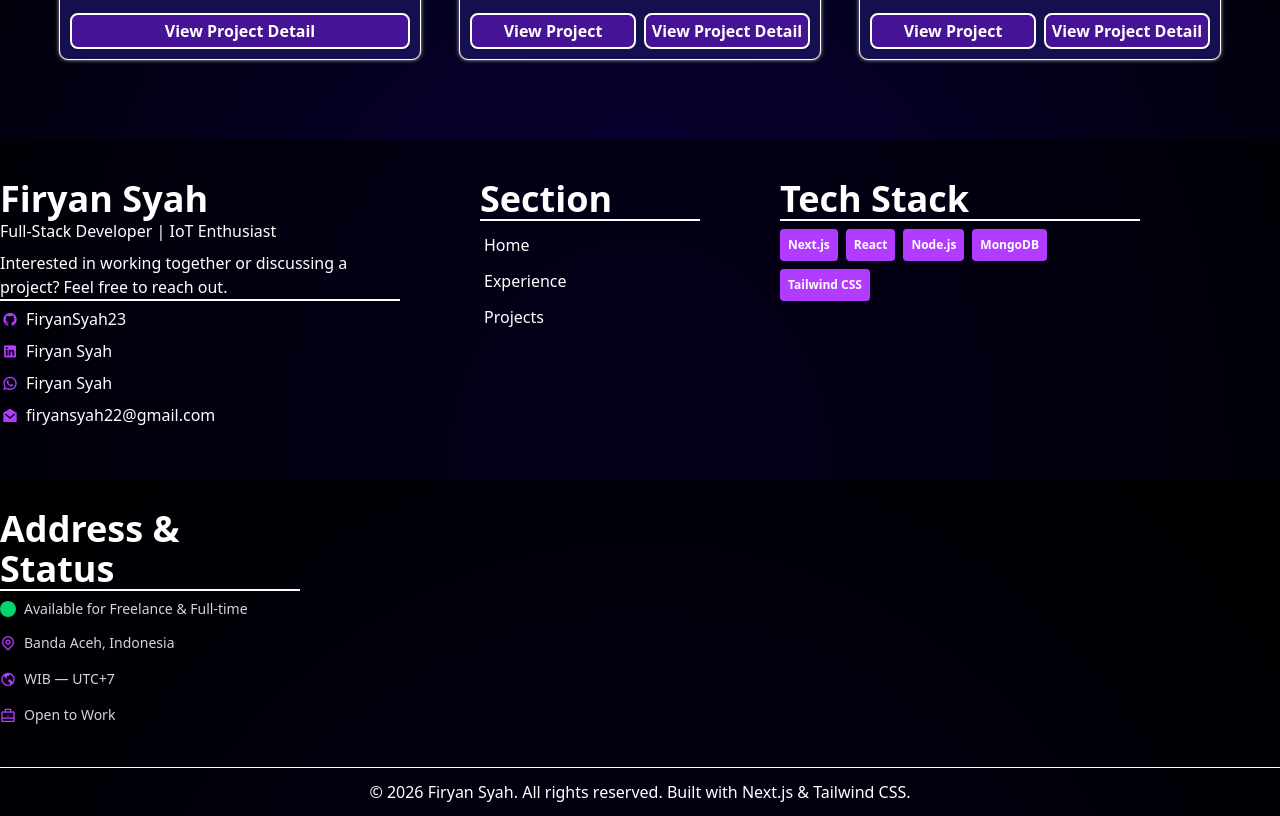
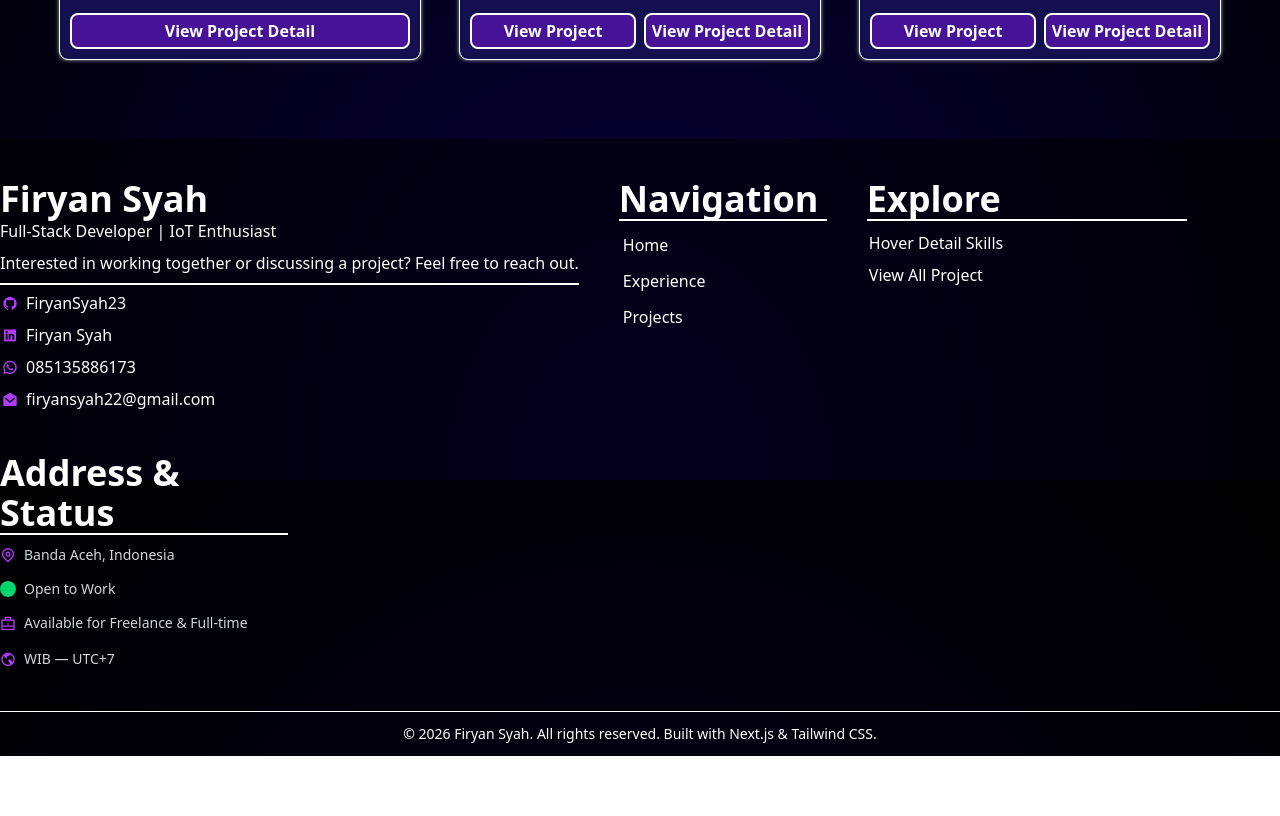
Before and after one commit to FiryanSyah23/firyansyah-portfolio, a Next.js app: page / in a window 1280 px wide. Shown: the part 2720-3536 px from the top of the page. After the commit the page ends 3476 px from the top, so only its background shows below. Built offline with nearby package versions, Linux system fonts and the light colour scheme.

Commit message:
feat: enhance tech skills display with experience duration and project count; refactor footer layout and update contact info

```diff
--- a/src/components/layout/ExperinceLayout/TechSkillsList.jsx
+++ b/src/components/layout/ExperinceLayout/TechSkillsList.jsx
@@ -7,7 +7,7 @@ export default function TechSkillsList({ data }) {
 	const [expandList, setExpandList] = useState(null);
 
 	return (
-		<div className="container mx-auto text-white mt-5 xl:h-140 pb-10">
+		<div id="skillExperience" className="container mx-auto text-white mt-5 xl:h-140 pb-10">
 			<div className="flex justify-center relative">
 				<div className="w-300 h-px bg-linear-to-l from-transparent via-accent to-transparent relative  " />
 			</div>
--- a/src/components/layout/footer/Footer.jsx
+++ b/src/components/layout/footer/Footer.jsx
@@ -2,68 +2,82 @@
 import React from "react";
 import LogoLinkDetail from "@/components/ui/LogoLinkDetail";
 import SectionsLink from "@/components/ui/SectionsLink";
-import Badge from "@/components/ui/Badge";
+import Link from "next/link";
+
+const linkListClass = "flex flex-col gap-1 *:p-0.5 *:hover:bg-secondary *:rounded-lg items-start";
 
 export default function Footer() {
 	return (
-		<div className="w-full bg-black/55 text-white ">
-			<div className="container mx-auto py-10 flex gap-20 max-sm:gap-5 flex-wrap [&_h2]:font-bold max-sm:[&_h2]:text-3xl max-sm:px-2  ">
-				<div className="flex flex-col ">
-					<div className="w-100 max-sm:w-full mb-1">
-						<h2 className="text-4xl ">Firyan Syah</h2>
+		<footer className="w-full bg-black/55 text-white">
+			<div className="container mx-auto py-10 flex gap-10 max-sm:gap-5 flex-wrap [&_h2]:font-bold [&_h3]:font-bold max-sm:[&_h2]:text-3xl max-sm:[&_h3]:text-3xl max-sm:px-2">
+				{/* Identity */}
+				<div className="flex flex-col">
+					<div className="max-sm:w-full mb-1">
+						<h2 className="text-4xl">Firyan Syah</h2>
 						<p className="mb-2">Full-Stack Developer | IoT Enthusiast</p>
-						<p className="border-b-2 border-b-white">
+						<p className="border-b-2 border-b-white pb-2">
 							Interested in working together or discussing a project? Feel free to reach out.
 						</p>
 					</div>
-					<div className="flex flex-col gap-1 *:p-0.5 *:hover:bg-secondary *:w-56 *:rounded-lg items-start">
+					<div className={`${linkListClass} *:w-56`}>
 						<LogoLinkDetail />
 					</div>
 				</div>
-				<div className="w-55 max-sm:w-full flex flex-col">
-					<h2 className="text-4xl border-b-2 border-b-white mb-2">Section</h2>
+
+				{/* Section */}
+				<div className="basis-52 max-sm:w-full flex flex-col">
+					<h3 className="text-4xl border-b-2 border-b-white mb-2">Navigation</h3>
 					<div className="flex flex-col *:text-start *:p-1 *:w-full *:hover:bg-secondary gap-1 *:rounded-lg">
 						<SectionsLink />
 					</div>
 				</div>
-				<div className="w-90 max-sm:w-full">
-					<h2 className="text-4xl border-b-2 border-b-white mb-2">Tech Stack</h2>
-					<div className="flex gap-2 flex-wrap">
-						<Badge>Next.js </Badge>
-						<Badge>React </Badge>
-						<Badge>Node.js </Badge>
-						<Badge>MongoDB </Badge>
-						<Badge>Tailwind CSS </Badge>
+
+				{/* Features */}
+				<div className="basis-80 max-sm:w-full">
+					<h3 className="text-4xl border-b-2 border-b-white mb-2">Explore</h3>
+					<div className={`${linkListClass} *:w-56`}>
+						<a href="#skillExperience" className="text-left">
+							Hover Detail Skills
+						</a>
+						<Link href="/project">View All Project</Link>
 					</div>
 				</div>
-				<div className="w-75 max-sm:w-full">
-					<h2 className="text-4xl border-b-2 border-b-white mb-2">Address & Status</h2>
+
+				{/* Address & Status */}
+				<div className="basis-72 max-sm:w-full">
+					<h3 className="text-4xl border-b-2 border-b-white mb-2">Address & Status</h3>
 					<div className="flex flex-col gap-3 text-sm text-gray-300">
 						<div className="flex items-center gap-2">
-							<span className="w-4 h-4 bg-green-400 rounded-full animate-pulse shrink-0"></span>
+							<i className="ri-map-pin-line text-secondary text-base" aria-hidden="true"></i>
+							<span>Banda Aceh, Indonesia</span>
+						</div>
+
+						<div className="flex items-center gap-2">
+							<span
+								className="w-4 h-4 bg-green-400 rounded-full animate-pulse shrink-0"
+								role="status"
+								aria-label="Open to work"
+							></span>
+							<span>Open to Work</span>
+						</div>
+
+						<div className="flex items-center gap-2">
+							<i className="ri-briefcase-line text-secondary text-base" aria-hidden="true"></i>
 							<span>Available for Freelance & Full-time</span>
 						</div>
 
 						<div className="flex items-center gap-2">
-							<i className="ri-map-pin-line text-secondary text-base"></i>
-							<span>Banda Aceh, Indonesia</span>
-						</div>
-
-						<div className="flex items-center gap-2">
-							<i className="ri-earth-line text-secondary text-base"></i>
+							<i className="ri-earth-line text-secondary text-base" aria-hidden="true"></i>
 							<span>WIB — UTC+7</span>
-						</div>
-
-						<div className="flex items-center gap-2">
-							<i className="ri-briefcase-line text-secondary text-base"></i>
-							<span>Open to Work</span>
 						</div>
 					</div>
 				</div>
 			</div>
-			<div className="text-center py-3 border-t border-t-white">
-				© 2026 Firyan Syah. All rights reserved. Built with Next.js & Tailwind CSS.
+
+			<div className="text-center py-3 border-t border-t-white text-sm">
+				© {new Date().getFullYear()} Firyan Syah. All rights reserved. Built with Next.js & Tailwind
+				CSS.
 			</div>
-		</div>
+		</footer>
 	);
 }
--- a/src/components/ui/LogoLinkDetail.jsx
+++ b/src/components/ui/LogoLinkDetail.jsx
@@ -34,7 +34,7 @@ export default function LogoLinkDetail() {
 				className="group flex items-center gap-2"
 			>
 				<i className="ri-whatsapp-line text-secondary group-hover:text-white"></i>
-				<span>Firyan Syah</span>
+				<span>085135886173</span>
 			</a>
 
 			<a
--- a/src/data/skills.js
+++ b/src/data/skills.js
@@ -8,28 +8,28 @@ const dataSkills = [
 				logo: "/logo/javascript.png",
 				description: "Building interactive and dynamic web applications with modern JavaScript.",
 				projectCount: 0,
-				experienceYear: 1,
+				startDate: "2024-02-26",
 			},
 			{
 				name: "React",
 				logo: "/logo/react.png",
 				description: "Developing component-based user interfaces with React.",
 				projectCount: 0,
-				experienceYear: 1,
+				startDate: "2026-03-11",
 			},
 			{
 				name: "Next.js",
 				logo: "/logo/nextJS.png",
 				description: "Creating full-stack web applications using Next.js.",
 				projectCount: 0,
-				experienceYear: 1,
+				startDate: "2026-05-11",
 			},
 			{
 				name: "Tailwind CSS",
 				logo: "/logo/tailwind.png",
 				description: "Designing responsive and modern user interfaces with Tailwind CSS.",
 				projectCount: 0,
-				experienceYear: 1,
+				startDate: "2026-05-11",
 			},
 		],
 	},
@@ -42,21 +42,21 @@ const dataSkills = [
 				logo: "/logo/ts.png",
 				description: "Writing scalable and type-safe applications with TypeScript.",
 				projectCount: 0,
-				experienceYear: 1,
+				startDate: "2026-05-25",
 			},
 			{
 				name: "Node.js",
 				logo: "/logo/Nodejs.png",
 				description: "Creating fast and scalable backend applications with Node.js.",
 				projectCount: 0,
-				experienceYear: 2,
+				startDate: "2026-01-25",
 			},
 			{
 				name: "Express.js",
 				logo: "/logo/express.png",
 				description: "Building RESTful APIs and web services with Express.js.",
 				projectCount: 0,
-				experienceYear: 1,
+				startDate: "2025-12-25",
 			},
 		],
 	},
@@ -69,21 +69,21 @@ const dataSkills = [
 				logo: "/logo/mysql.png",
 				description: "Managing relational databases and structured data efficiently.",
 				projectCount: 0,
-				experienceYear: 1,
+				startDate: "2023-12-26",
 			},
 			{
 				name: "MongoDB",
 				logo: "/logo/monggoDB.png",
 				description: "Working with NoSQL databases for modern web applications.",
 				projectCount: 0,
-				experienceYear: 1,
+				startDate: "2026-05-10",
 			},
 			{
 				name: "SQLite",
 				logo: "/logo/sqlite.png",
 				description: "Using lightweight databases for local and embedded applications.",
 				projectCount: 0,
-				experienceYear: 1,
+				startDate: "2026-5-02",
 			},
 		],
 	},
@@ -96,14 +96,15 @@ const dataSkills = [
 				logo: "/logo/c++.png",
 				description: "Language for writing efficient embedded logic and controlling hardware directly.",
 				projectCount: 0,
-				experienceYear: 2,
+				startDate: "2024-04-10",
 			},
 			{
 				name: "Python",
 				logo: "/logo/python.png",
-				description: "Language for data processing, device communication, and crate task microcontroler",
+				description:
+					"Language for data processing, device communication, and crate task microcontroler",
 				projectCount: 0,
-				experienceYear: 1,
+				startDate: "2025-12-01",
 			},
 		],
 	},
--- /dev/null
+++ b/src/lib/utils/countDateExperience.js
@@ -0,0 +1,22 @@
+const getExperienceDuration = (startDate) => {
+        const start = new Date(startDate);
+        const now = new Date();
+
+        const diffMs = now - start;
+        const diffYears = diffMs / (1000 * 60 * 60 * 24 * 365.25);
+
+        if (diffYears < 1) {
+            const diffMonths = diffMs / (1000 * 60 * 60 * 24 * 30.44);
+            return {
+                value: Math.max(1, Math.round(diffMonths)),
+                unit: diffMonths < 2 ? "Month" : "Months",
+            };
+        }
+
+        return {
+            value: Number(diffYears.toFixed(0)),
+            unit: diffYears < 2 ? "Year" : "Years",
+        };
+    };
+
+module.exports = getExperienceDuration;
```
Also changed, not shown: src/components/layout/ExperinceLayout/RenderTechList.jsx (+22 -12 lines).
